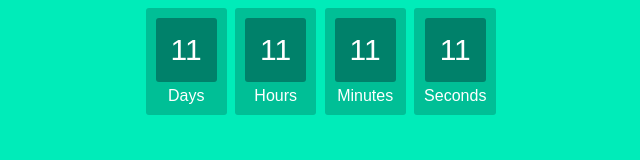
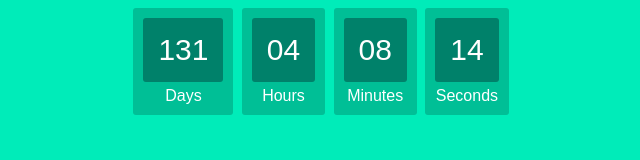
Before and after one commit to GolovinaElia/goit-js-hw-11-timer, a plain HTML site: page index.html in a window 1280 px wide. Shown: the whole page, without its empty margins (319-959 px from the left). Drawn offline with Linux system fonts and the light colour scheme.

Commit message:
Добавляет файлы

```diff
--- a/index.html
+++ b/index.html
@@ -10,44 +10,25 @@
 <body>
     <div class="timer" id="timer-1">
         <div class="field">
-            <span class="value" data-value="days">11</span>
+            <span class="value" data-value="days">00</span>
             <span class="label">Days</span>
         </div>
 
         <div class="field">
-            <span class="value" data-value="hours">11</span>
+            <span class="value" data-value="hours">00</span>
             <span class="label">Hours</span>
         </div>
 
         <div class="field">
-            <span class="value" data-value="mins">11</span>
+            <span class="value" data-value="mins">00</span>
             <span class="label">Minutes</span>
         </div>
 
         <div class="field">
-            <span class="value" data-value="secs">11</span>
+            <span class="value" data-value="secs">00</span>
             <span class="label">Seconds</span>
         </div>
     </div>
-
-    <!-- <div id="countdown" class="countdown">
-        <div class="countdown-number">
-            <span class="days countdown-time"></span>
-            <span class="countdown-text">Days</span>
-        </div>
-        <div class="countdown-number">
-            <span class="hours countdown-time"></span>
-            <span class="countdown-text">Hours</span>
-        </div>
-        <div class="countdown-number">
-            <span class="minutes countdown-time"></span>
-            <span class="countdown-text">Minutes</span>
-        </div>
-        <div class="countdown-number">
-            <span class="seconds countdown-time"></span>
-            <span class="countdown-text">Seconds</span>
-        </div>
-    </div> -->
     <script src="./js/task.js" type="module"></script>
 </body>
 </html>
--- a/js/task.js
+++ b/js/task.js
@@ -1,92 +1,30 @@
 class CountdownTimer {
-  constructor({ time, days, hours, mins, secs }) {
-    this.total = time
-    this.days = days
-    this.hours = hours
-    this.mins = mins
-    this.secs = secs
+  constructor({ selector, targetDate }) {
+    this.selector = selector,
+      this.targetDate = targetDate,
+    this.intervalId = null
   }
-  getTimeComponents(endtime) {
-    const time = Date.parse(endtime) - Date.parse(new Date())
-    const days = pad(Math.floor(time / (1000 * 60 * 60 * 24)))
-    const hours = pad(
-      Math.floor((time % (1000 * 60 * 60 * 24)) / (1000 * 60 * 60))
-    )
-    const mins = pad(Math.floor((time % (1000 * 60 * 60)) / (1000 * 60)))
-    const secs = pad(Math.floor((time % (1000 * 60)) / 1000))
-  }
-  initializeClock(id, endtime) {
-    const clock = document.getElementById("#timer-1")
-    const daysSpan = clock.querySelector('value[data-value="days"]')
-    const hoursSpan = clock.querySelector('value[data-value="hours"]')
-    const minutesSpan = clock.querySelector('value[data-value="mins"]')
-    const secondsSpan = clock.querySelector('value[data-value="secs"]')
-  }
-  updateClock() {
-    const time = getTimeComponents(endtime)
+    intervalId = setInterval(function () {
+    let now = new Date().getTime();
+    let time = new Date("Jul 17, 2021") - now;
 
-    daysSpan.innerHTML = time.days
-    hoursSpan.innerHTML = time.hours
-    minutesSpan.innerHTML = time.minutes
-    secondsSpan.innerHTML = time.seconds
+    if (time >= 0) {
+      const days = Math.floor(time / (1000 * 60 * 60 * 24));
+      const hours = (
+        Math.floor((time % (1000 * 60 * 60 * 24)) / (1000 * 60 * 60)));
+      const mins = (Math.floor((time % (1000 * 60 * 60)) / (1000 * 60)));
+      const secs = (Math.floor((time % (1000 * 60)) / 1000));
 
-    if (time.total <= 0) {
-      clearInterval(timeinterval)
+      document.querySelector('.value[data-value="days"]').innerHTML = days;
+      document.querySelector('.value[data-value="hours"]').innerHTML = ("0"+hours).slice(-2);
+      document.querySelector('.value[data-value="mins"]').innerHTML = ("0"+mins).slice(-2);
+      document.querySelector('.value[data-value="secs"]').innerHTML = ("0"+secs).slice(-2);
+    } else {
+      clearInterval(this.intervalId);
     }
-  }
-
-  updateClock() {
-    const timeinterval = setInterval(updateClock, 1000)
-  }
-  deadline = new Date(Date.parse(new Date()) + 15 * 24 * 60 * 60 * 1000)
-}
-
+  }, 1000);
+};
 new CountdownTimer({
-  selector: "#timer-1",
-  targetDate: new Date("Jul 17, 2021"),
-})
-
-function pad(value) {
-  return String(value).padStart(2, "0")
-}
-// function getTimeComponents(endtime) {
-//   const time = Date.parse(endtime) - Date.parse(new Date());
-//   const days = pad(Math.floor(time / (1000 * 60 * 60 * 24)));
-//   const hours = pad(Math.floor((time % (1000 * 60 * 60 * 24)) / (1000 * 60 * 60)));
-//   const mins = pad(Math.floor((time % (1000 * 60 * 60)) / (1000 * 60)));
-//   const secs = pad(Math.floor((time % (1000 * 60)) / 1000));
-//   return {
-//     'total': time,
-//     'days': days,
-//     'hours': hours,
-//     'minutes': mins,
-//     'seconds': secs
-//   };
-// };
-
-// function initializeClock(id, endtime) {
-//   const clock = document.getElementById(id);
-//   const daysSpan = clock.querySelector('value[data-value="days"]');
-//   const hoursSpan = clock.querySelector('.hours');
-//   const minutesSpan = clock.querySelector('.minutes');
-//   const secondsSpan = clock.querySelector('.seconds');
-
-// function updateClock() {
-//   const time = getTimeComponents(endtime);
-
-//   daysSpan.innerHTML = time.days;
-//   hoursSpan.innerHTML = time.hours;
-//   minutesSpan.innerHTML = time.minutes;
-//   secondsSpan.innerHTML = time.seconds;
-
-//   if (time.total <= 0) {
-//     clearInterval(timeinterval);
-//   };
-// };
-
-// updateClock();
-// const timeinterval = setInterval(updateClock, 1000);
-// };
-
-// const deadline = new Date(Date.parse(new Date()) + 15 * 24 * 60 * 60 * 1000);
-// initializeClock('countdown', deadline);
+  selector: '#timer-1',
+  targetDate: new Date('Jul 17, 2019'),
+});
```
